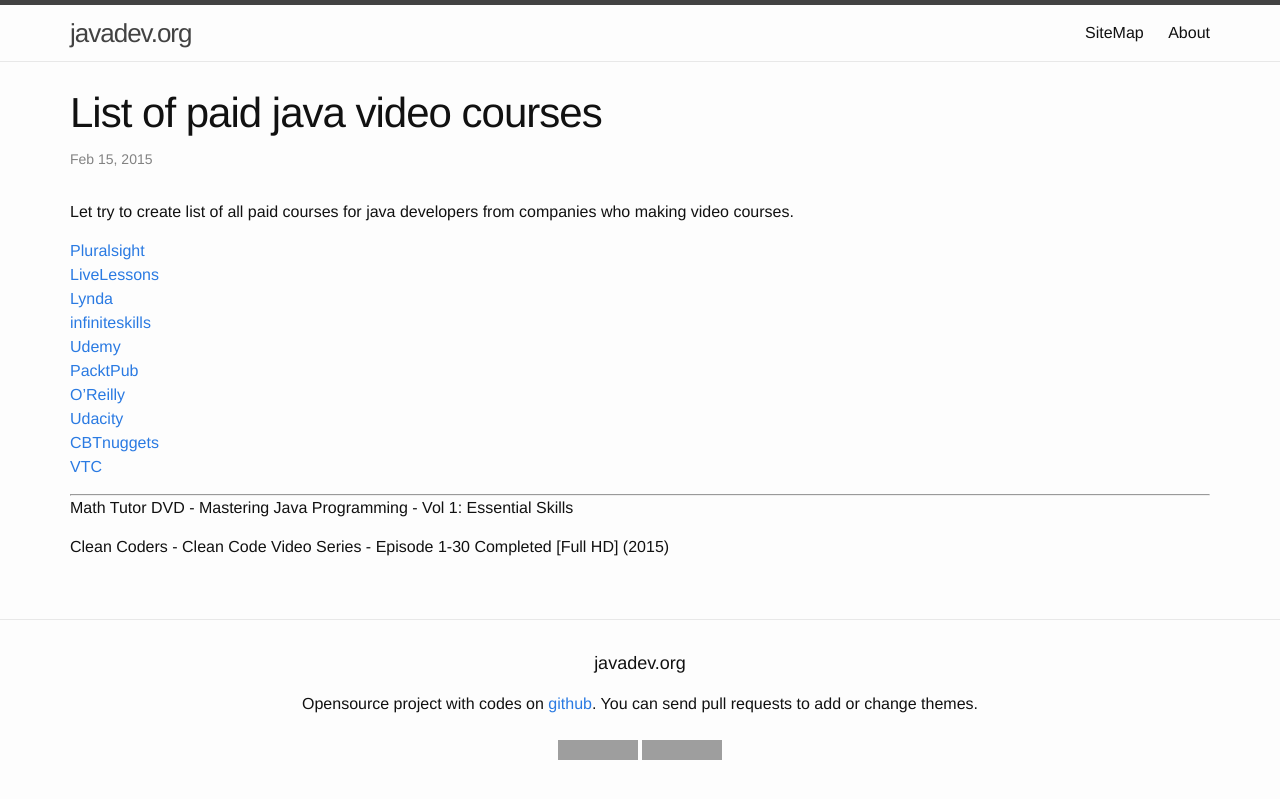
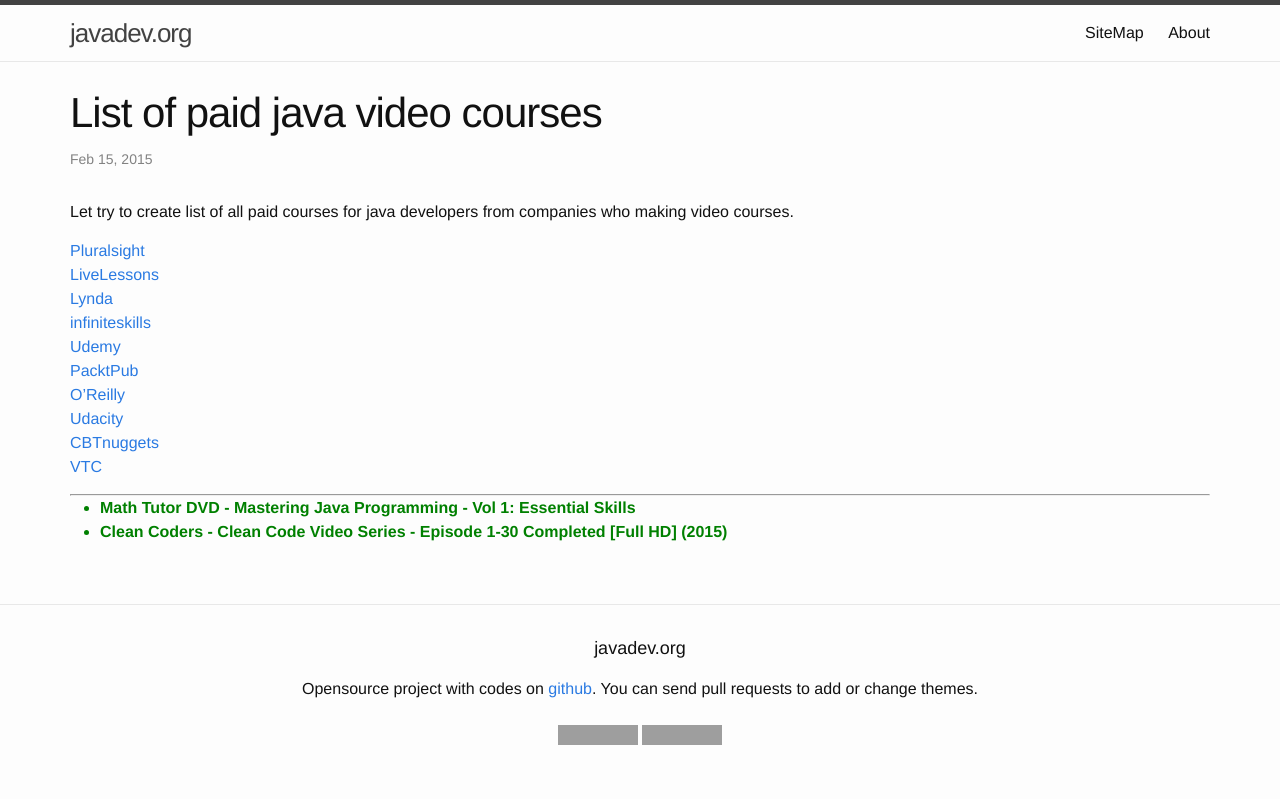
Before and after one commit to webmakaka/javadev.org, a Jekyll site: the page built from _posts/2015-02-15-java-paid-video-courses-collection.md, in a window 1280 px wide. Shown: the top 799 px of the page. Built offline with Jekyll 4.4.1, drawn with Linux system fonts in a browser that asks for light colours; grey boxes are pictures that could not be loaded.

Commit message:
Update 2015-02-15-java-paid-video-courses-collection.md

```diff
--- a/_posts/2015-02-15-java-paid-video-courses-collection.md
+++ b/_posts/2015-02-15-java-paid-video-courses-collection.md
@@ -22,6 +22,8 @@
 
 
 ___
-Math Tutor DVD - Mastering Java Programming - Vol 1: Essential Skills
 
-Clean Coders - Clean Code Video Series - Episode 1-30 Completed [Full HD] (2015)
+<ul>
+<li style="color:green"><strong>Math Tutor DVD - Mastering Java Programming - Vol 1: Essential Skills</strong></li>
+<li style="color:green"><strong>Clean Coders - Clean Code Video Series - Episode 1-30 Completed [Full HD] (2015) </strong></li>
+</ul>
```
